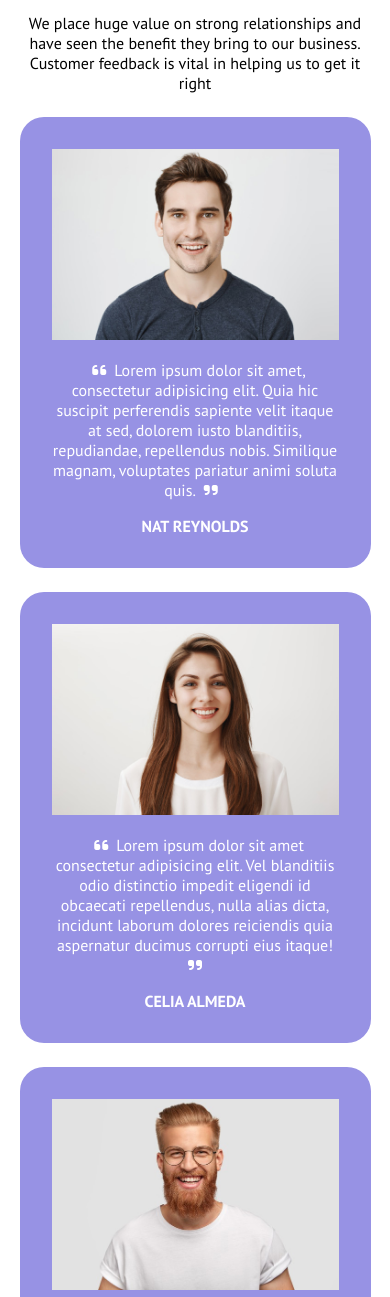
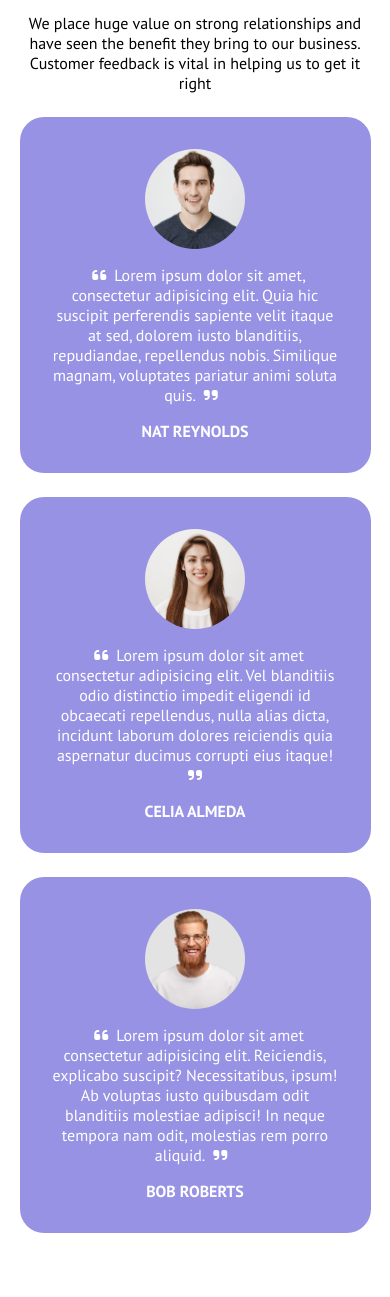
Before and after one commit to GtDavide01/htmlcss-responsive-layout, a plain HTML site: page index.html in a window 390 px wide. Shown: the part 3523-4820 px from the top of the page. Drawn offline with Linux system fonts and the light colour scheme.

Commit message:
cerchio ad img in mobile screen

```diff
--- a/css/style.css
+++ b/css/style.css
@@ -141,15 +141,41 @@ header button{
     color: #9792e4;
 }
 .testimonials .cardtestimonial{
+    display: flex;
     padding: 2rem;
     flex-direction: column;
     margin-top:1.5rem;
     background-color: #9792e4 ;
     border-radius: 1.5rem;
     text-align: center;
+    align-items: center;
+    justify-content: center;
 }
 .imgtestimonial{
-
+    display: block;
+    text-align: center;
+    width: 100px;
+    height: 100px;
+    border-radius: 50%;
+    background-color: red;
+}
+.imgtestimonial.one {
+    background-image: url(../img/testimonial1.jpg);
+    background-position: center;
+    background-repeat: no-repeat;
+    background-size: cover;
+}
+.imgtestimonial.two {
+    background-image: url(../img/testimonial2.jpg);
+    background-position: center;
+    background-repeat: no-repeat;
+    background-size: cover;
+}
+.imgtestimonial.three {
+    background-image: url(../img/testimonial3.jpg);
+    background-position: center;
+    background-repeat: no-repeat;
+    background-size: cover;
 }
 .testimonials .texttestimonial{
     margin-top: 1rem;
@@ -259,6 +285,7 @@ footer p{
     }
     /* SECTION PLANNING */
     .testimonials .cardtestimonial{
+        display: flex;
         flex-direction: row;
         justify-content: center;
         align-items: center;
@@ -362,6 +389,7 @@ footer p{
     }
     /* SECTION TESTIMONIAL */
     .testimonials .cardtestimonial{
+        display: flex;
         flex-direction: row;
         justify-content: center;
         align-items: center;
--- a/index.html
+++ b/index.html
@@ -133,27 +133,27 @@
                     <p>We place huge value on strong relationships and have seen the benefit they bring to our business. Customer feedback is vital in helping us to get it right</p>
                 </div>
                 <div class="row">
-                    <div class="cardtestimonial flex">
-                        <div class="imgtestimonial">
-                            <img src="img/testimonial1.jpg" alt="">
+                    <div class="cardtestimonial">
+                        <div class="imgtestimonial one">
+
                         </div>
                         <div class="texttestimonial">
                             <p><i class="fa-solid fa-quote-left"></i>Lorem ipsum dolor sit amet, consectetur adipisicing elit. Quia hic suscipit perferendis sapiente velit itaque at sed, dolorem iusto blanditiis, repudiandae, repellendus nobis. Similique magnam, voluptates pariatur animi soluta quis.<i class="fa-solid fa-quote-right"></i></p>
                             <h4>NAT REYNOLDS</h4>
                         </div>
                     </div>
-                    <div class="cardtestimonial flex">
-                        <div class="imgtestimonial">
-                            <img src="img/testimonial2.jpg" alt="">
+                    <div class="cardtestimonial">
+                        <div class="imgtestimonial two">
+
                         </div>
                         <div class="texttestimonial">
                             <p><i class="fa-solid fa-quote-left"></i>Lorem ipsum dolor sit amet consectetur adipisicing elit. Vel blanditiis odio distinctio impedit eligendi id obcaecati repellendus, nulla alias dicta, incidunt laborum dolores reiciendis quia aspernatur ducimus corrupti eius itaque!<i class="fa-solid fa-quote-right"></i></p>
                             <h4>CELIA ALMEDA</h4>
                         </div>
                     </div>
-                    <div class="cardtestimonial flex">
-                        <div class="imgtestimonial">
-                            <img src="img/testimonial3.jpg" alt="">
+                    <div class="cardtestimonial">
+                        <div class="imgtestimonial three">
+
                         </div>
                         <div class="texttestimonial">
                             <p><i class="fa-solid fa-quote-left"></i>Lorem ipsum dolor sit amet consectetur adipisicing elit. Reiciendis, explicabo suscipit? Necessitatibus, ipsum! Ab voluptas iusto quibusdam odit blanditiis molestiae adipisci! In neque tempora nam odit, molestias rem porro aliquid.<i class="fa-solid fa-quote-right"></i></p>
```
